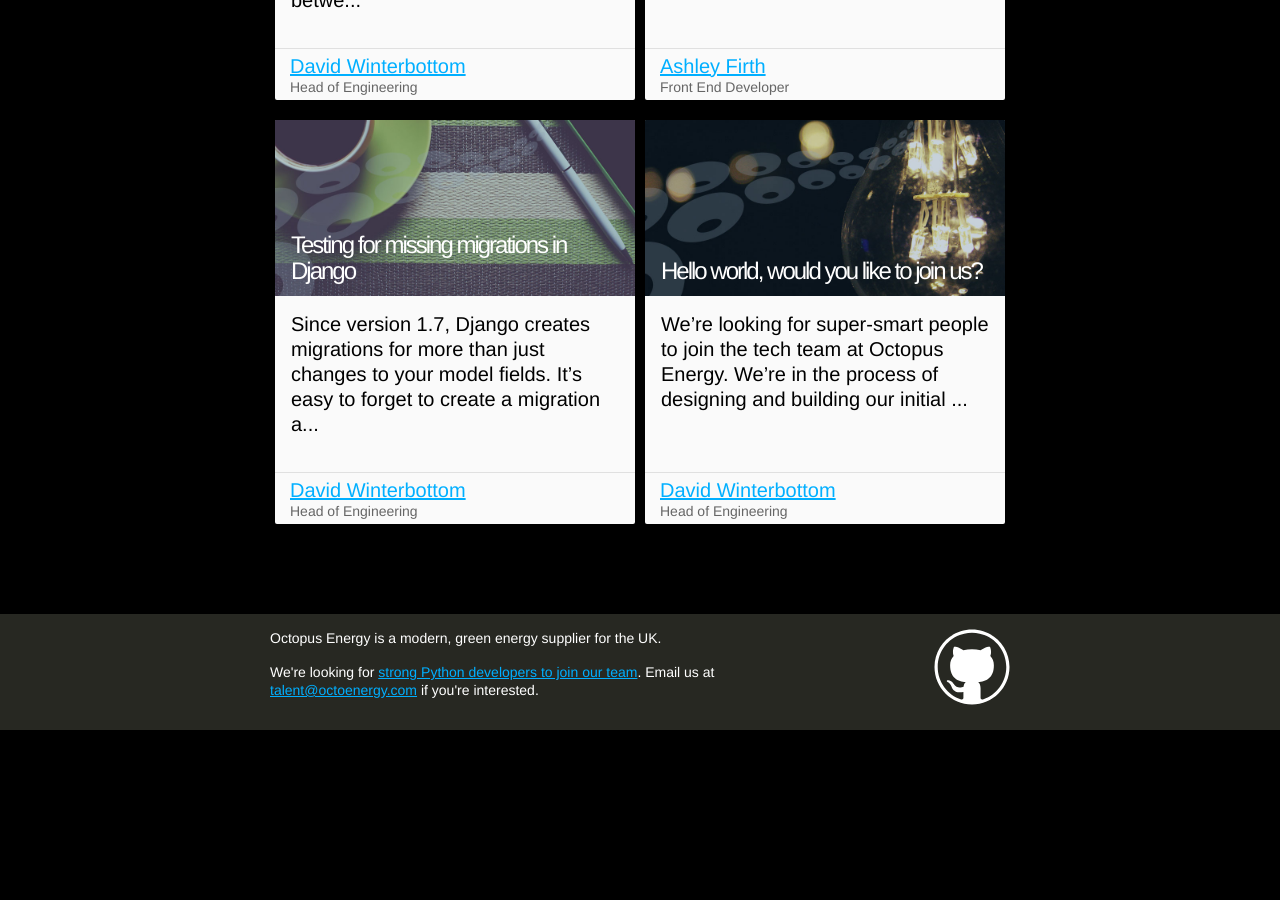
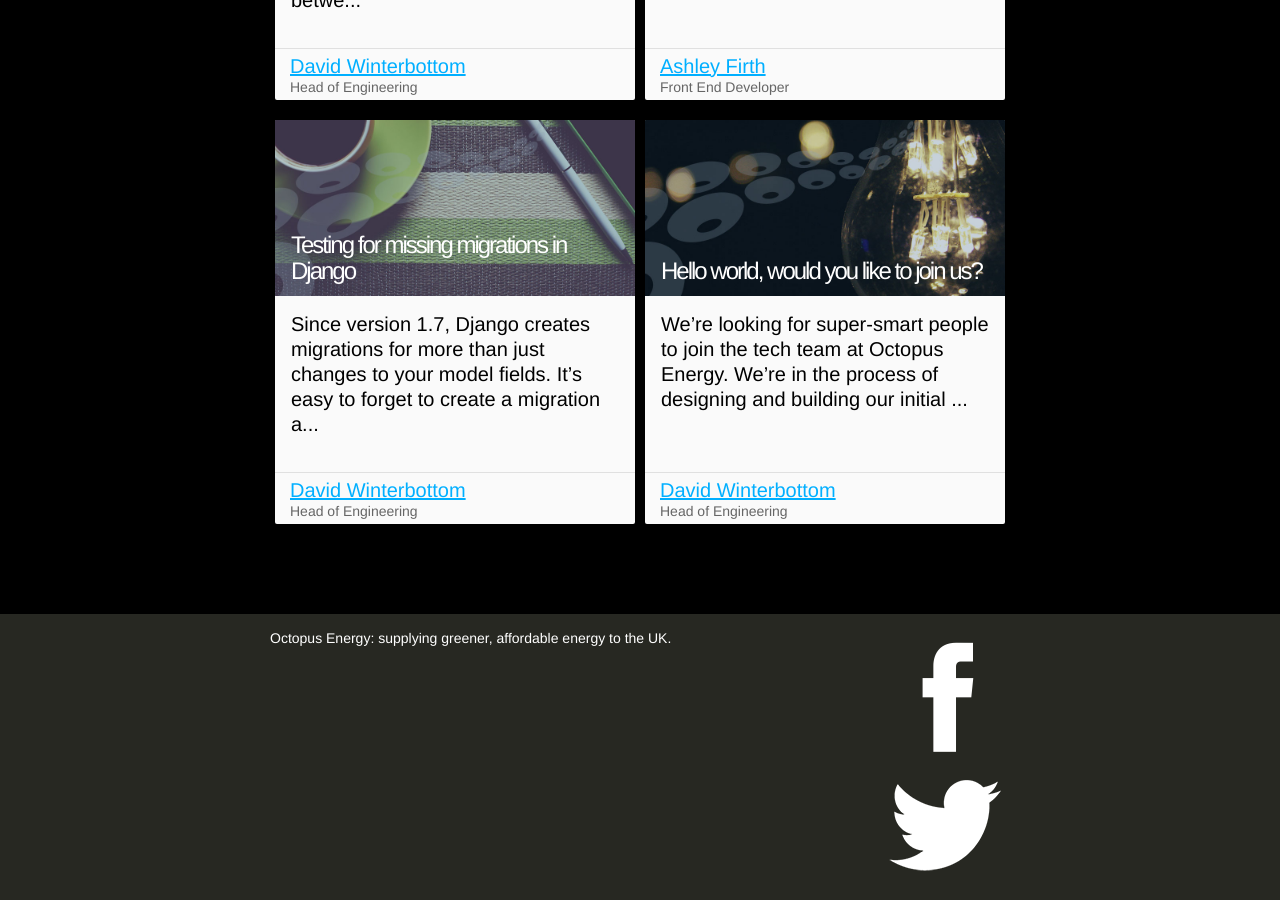
Before and after one commit to octoenergy/octoenergy.github.io, a Jekyll site: the page built from index.html, in a window 1280 px wide and 900 px high, scrolled down 890 px. Built offline with Jekyll 4.4.1, drawn with Linux system fonts in a browser that asks for light colours; some web fonts are replaced; before the commit the page ends 1620 px from its top, so only the background shows below that.

Commit message:
Add new social links and company description to footer

```diff
--- a/_config.yml
+++ b/_config.yml
@@ -2,7 +2,7 @@
 title: Octopus Energy
 email: talent@octoenergy.com
 description: > # this means to ignore newlines until "baseurl:"
-  Octopus Energy is a modern, green energy supplier for the UK.
+  Octopus Energy: supplying greener, affordable energy to the UK.
 baseurl: "" # the subpath of your site, e.g. /blog/
 url: "http://tech.octopus.energy" # the base hostname & protocol for your site
 twitter_username:
--- a/_includes/footer.html
+++ b/_includes/footer.html
@@ -5,18 +5,15 @@
     <div class="footer-col-wrapper">
       <div class="footer-col footer-col-1">
         <p>{{ site.description }}</p>
-        <p>
-            We're looking for <a href="/2015/11/23/tech-jobs.html">strong Python developers to join our team</a>.
-            Email us at <a href="mailto:{{ site.email }}">{{ site.email }}</a> if you're interested.
-        </p>
       </div>
 
       <div class="footer-col footer-col-2">
-        {% if site.github_username %}
-          <a href="https://github.com/{{ site.github_username }}" target="_blank">
-            <img src="{{ site.baseurl }}/assets/img/github.svg" alt="">
-          </a>
-        {% endif %}
+        <a href="https://www.facebook.com/octopusenergy" target="_blank">
+          <img src="{{ site.baseurl }}/assets/img/icon-facebook.png" alt="Facebook logo">
+        </a>
+        <a href="https://twitter.com/octopus_energy" target="_blank">
+          <img src="{{ site.baseurl }}/assets/img/icon-twitter.png" alt="Twitter logo">
+        </a>
       </div>
     </div>
 
```
Also changed, not shown: assets/img/icon-facebook.png (added), assets/img/icon-twitter.png (added).
